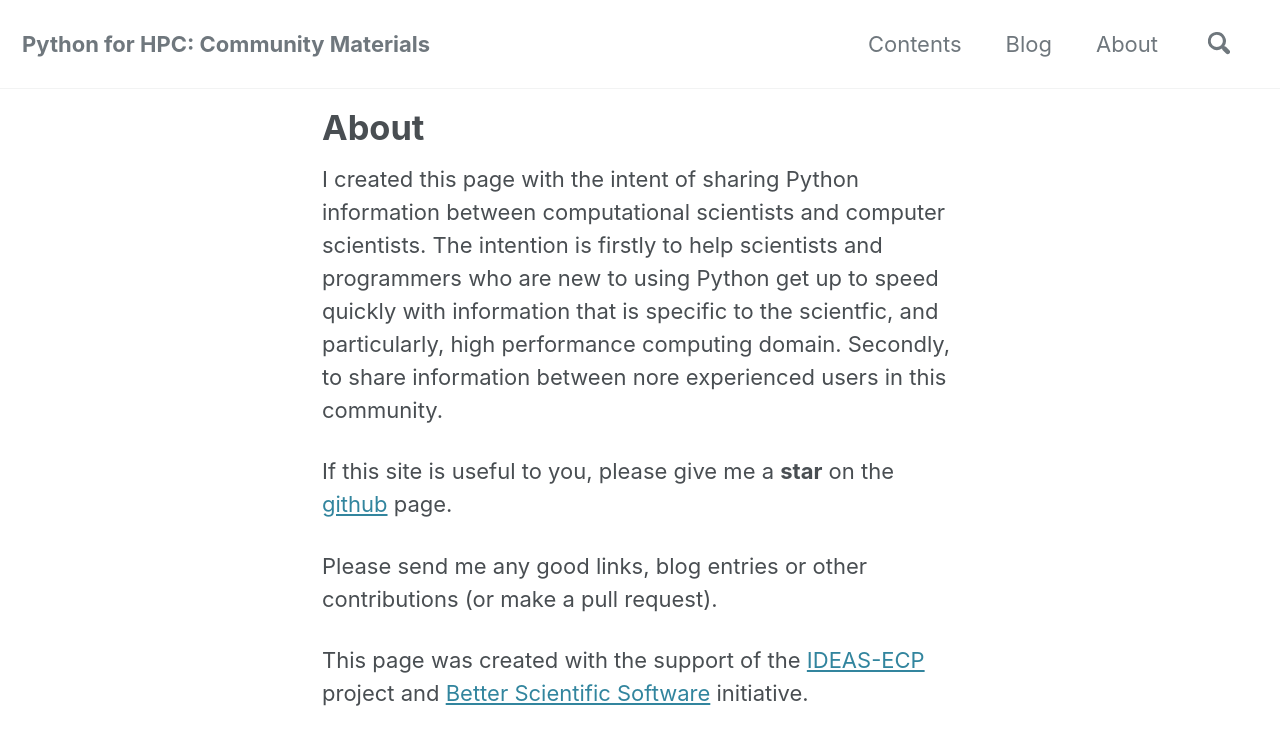
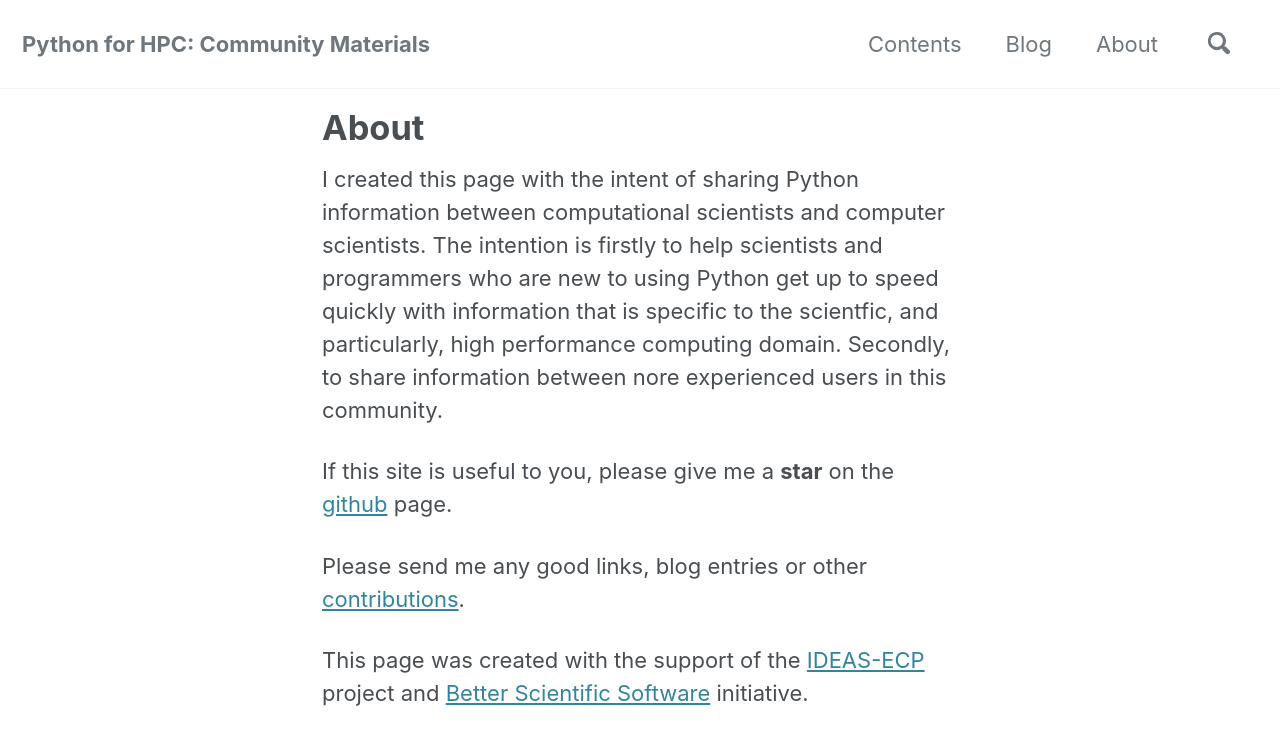
Before and after one commit to betterscientificsoftware/python-for-hpc, a Jekyll site: the page built from _pages/about.md, in a window 1280 px wide and 900 px high. Shown: the top 745 px of the window. Built offline with Jekyll 4.4.1, drawn with Linux system fonts in a browser that asks for light colours; cached includes are drawn as plain includes; nearby versions of some CDN libraries; comment, search, counter and statistics services are not loaded; a style sheet for code colours, icons or effects is not loaded.

Commit message:
Add link from About to Contributing

```diff
--- a/_pages/about.md
+++ b/_pages/about.md
@@ -7,6 +7,6 @@ I created this page with the intent of sharing Python information between comput
 
 If this site is useful to you, please give me a **star** on the [github](https://github.com/betterscientificsoftware/python-for-hpc) page.
 
-Please send me any good links, blog entries or other contributions (or make a pull request).
+Please send me any good links, blog entries or other [contributions](https://github.com/betterscientificsoftware/python-for-hpc/blob/master/CONTRIBUTING.md).
 
 This page was created with the support of the [IDEAS-ECP](https://ideas-productivity.org/ideas-ecp/) project and [Better Scientific Software](https://bssw.io/) initiative.
```
